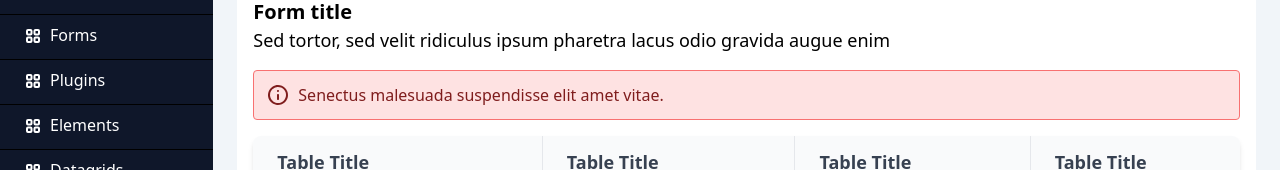
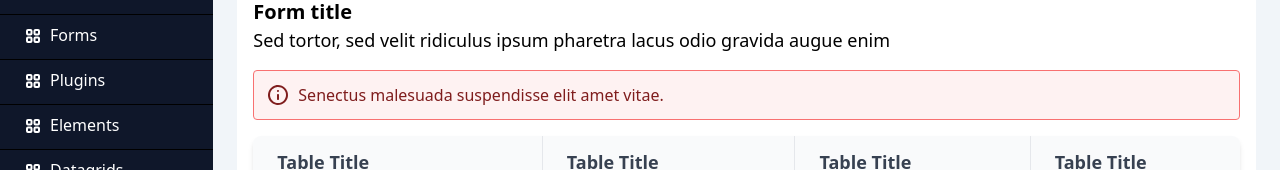
Before and after one commit to Bcypher01/daily-test, a Next.js app: page / in a window 1280 px wide. Shown: the part 534-704 px from the top of the page. Built offline with nearby package versions, Linux system fonts and the light colour scheme.

Commit message:
edit alart colors

```diff
--- a/components/Dashboard.js
+++ b/components/Dashboard.js
@@ -12,7 +12,7 @@ export const Dashboard = () => {
           Sed tortor, sed velit ridiculus ipsum pharetra lacus odio gravida
           augue enim
         </p>
-        <div className="w-full flex p-3 bg-red-100 text-red-900 border border-red-400 rounded px-3 space-x-2">
+        <div className="w-full flex p-3 bg-red-50 text-red-900 border border-red-400 rounded px-3 space-x-2">
           <svg
             width="24"
             height="24"
@@ -26,7 +26,9 @@ export const Dashboard = () => {
             />
           </svg>
 
-          <span>Senectus malesuada suspendisse elit amet vitae.</span>
+          <span className="text-red-900">
+            Senectus malesuada suspendisse elit amet vitae.
+          </span>
         </div>
 
         <Table />
```
